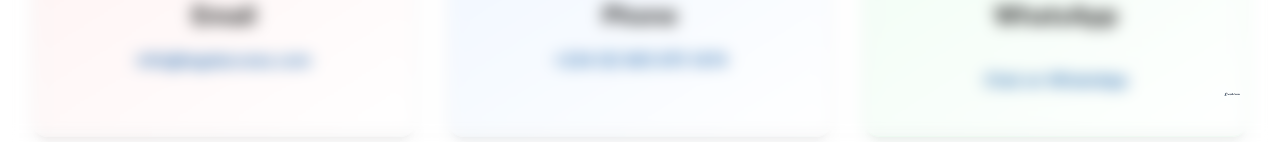
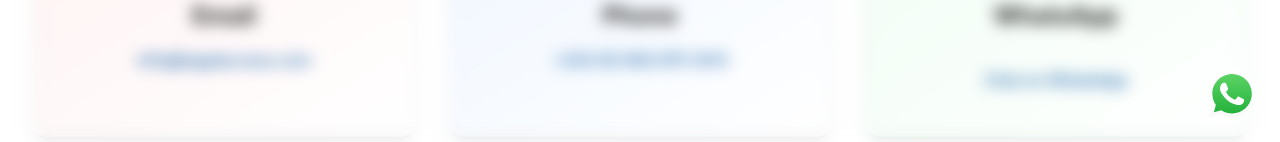
Before and after one commit to dev0xeb/legalaccess, a React (Vite) app in the folder legal-access/: page /contact in a window 1280 px wide. Shown: the part 658-800 px from the top of the page. Built offline with nearby package versions, Linux system fonts and the light colour scheme.

Commit message:
widget fix

```diff
--- a/legal-access/src/assets/icons/icons.ts
+++ b/legal-access/src/assets/icons/icons.ts
@@ -1,9 +1,11 @@
 import mailIcon from './logos--google-gmail.svg';
 import whatsappIcon from './logos--whatsapp-icon.svg';
 import phoneIcon from './streamline-plump-color--phone-flat.svg';
+import cancelIcon from '../iconoir--cancel.svg';
 
 export {
   mailIcon,
   whatsappIcon,
   phoneIcon,
+  cancelIcon,
 };
--- a/legal-access/src/components/CategoryModal.tsx
+++ b/legal-access/src/components/CategoryModal.tsx
@@ -2,6 +2,7 @@ import { useEffect } from 'react';
 import { motion, AnimatePresence } from 'framer-motion';
 // Use normal anchor tags for external Google Form links
 import { useModal } from '../context/ModalContext';
+import { X } from 'lucide-react';
 
 
 
@@ -93,20 +94,7 @@ export function CategoryModal() {
             aria-label="Close modal"
             style={{ zIndex: 9999 }}
           >
-            <svg
-              xmlns="http://www.w3.org/2000/svg"
-              width="24"
-              height="24"
-              viewBox="0 0 24 24"
-              fill="none"
-              stroke="currentColor"
-              strokeWidth="1.5"
-              strokeLinecap="round"
-              strokeLinejoin="round"
-              className="w-6 h-6"
-            >
-              <path d="M6.758 17.243L12.001 12m5.243-5.243L12 12m0 0L6.758 6.757M12.001 12l5.243 5.243" />
-            </svg>
+            <X className="w-6 h-6" />
           </button>
         </motion.div>
       )}
--- a/legal-access/src/components/WhatsAppWidget.tsx
+++ b/legal-access/src/components/WhatsAppWidget.tsx
@@ -1,3 +1,5 @@
+
+import { whatsappIcon } from '../assets/icons/icons';
 
 export function WhatsAppWidget() {
   const whatsappNumber = '+234905975147';
@@ -12,11 +14,7 @@ export function WhatsAppWidget() {
       aria-label="Contact us on WhatsApp"
       className="fixed bottom-6 right-6 z-50 bg-transparent p-0 transition-transform duration-300 hover:scale-110"
     >
-      <img
-        src={new URL('../assets/WhatsApp_Image_2025-12-11_at_16.54.25_71cc3f39-removebg-preview.png', import.meta.url).href}
-        alt="WhatsApp"
-        className="w-12 h-12 object-contain"
-      />
+      <img src={whatsappIcon} alt="WhatsApp" className="w-12 h-12" />
     </a>
   );
 }
```
